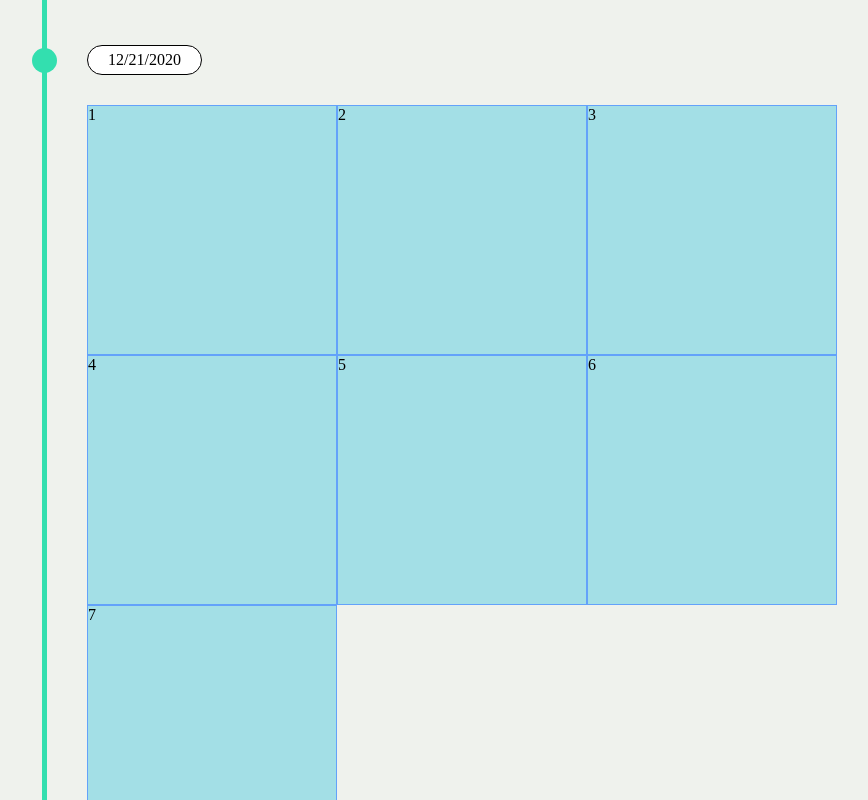
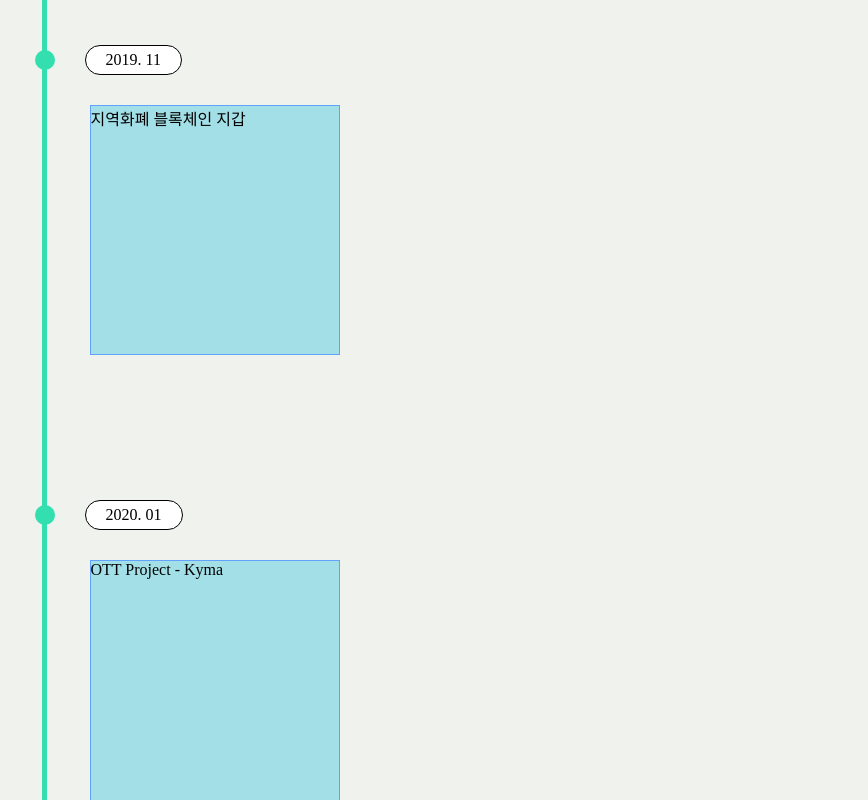
Before and after one commit to rlekqls12/Portfolio, a React (Create React App) app: page / in a window 1280 px wide. Shown: the top 800 px of the page, without its empty margins (150-1018 px from the left). Built offline with nearby package versions, Linux system fonts and the light colour scheme.

Commit message:
날짜 및 타이틀 데이터 추가

```diff
--- a/src/pages/main/index.tsx
+++ b/src/pages/main/index.tsx
@@ -1,24 +1,66 @@
-import React from 'react';
+import React, { useState } from 'react';
 import Circle from 'src/components/Circle';
 import FlexBox from 'src/components/Flex/FlexBox';
 import FlexItem from 'src/components/Flex/FlexItem';
-import { MainPageWrap, TimeLine, TimeSpot, TimeTitle } from './indexStyle';
+import {
+  MainPageWrap,
+  TimeLine,
+  TimeSpot,
+  Spot,
+  TimeTitle
+} from './indexStyle';
 import Tiles from './parts/tiles';
 
-const testArr = [
-  <span>1</span>,
-  <span>2</span>,
-  <span>3</span>,
-  <span>4</span>,
-  <span>5</span>,
-  <span>6</span>,
-  <span>7</span>
-];
+const testArr: {
+  [key in string]: Array<JSX.Element>;
+} = {
+  '2019. 11': [
+    <div>
+      <span>지역화폐 블록체인 지갑</span>
+    </div>
+  ],
+  '2020. 01': [
+    <div>
+      <span>OTT Project - Kyma</span>
+    </div>
+  ],
+  '2020. 06': [
+    <div>
+      <span>Web Storage Project</span>
+    </div>
+  ],
+  '2020. 09': [
+    <div>
+      <span>근태관리시스템 - Jatco</span>
+    </div>,
+    <div>
+      <span>쇼핑몰 - BHL</span>
+    </div>
+  ],
+  '2020. 10': [
+    <div>
+      <span>물류관리시스템 - FBW</span>
+    </div>,
+    <div>
+      <span>셀러지원쇼핑몰 - Sellway</span>
+    </div>
+  ],
+  '2021. 01': [
+    <div>
+      <span>물류관리시스템 - FBW Remake</span>
+    </div>
+  ]
+};
 
 function MainPage() {
+  const [dateList] = useState<Array<string>>(Object.keys(testArr).sort());
+  console.log(testArr, dateList);
   return (
     <MainPageWrap>
       <TimeLine></TimeLine>
+      <FlexBox direction={'column'}>
+        {dateList.map((date, index) => (
+          <FlexItem key={index}>
             <TimeSpot>
               <FlexBox
                 alignItems={'center'}
@@ -27,20 +69,24 @@ function MainPage() {
                 }}
               >
                 <FlexItem>
-            <Circle size={25} background={'#33dfaf'} />
+                  <Spot />
                 </FlexItem>
                 <FlexItem>
-            <TimeTitle>{new Date().toLocaleDateString()}</TimeTitle>
+                  <TimeTitle>{date}</TimeTitle>
                 </FlexItem>
               </FlexBox>
               <Tiles
-          data={testArr}
+                data={testArr[date]}
                 blockSize={250}
                 style={{
-            marginLeft: '55px'
+                  marginLeft: '55px',
+                  marginBottom: '100px'
                 }}
               ></Tiles>
             </TimeSpot>
+          </FlexItem>
+        ))}
+      </FlexBox>
     </MainPageWrap>
   );
 }
--- a/src/pages/main/indexStyle.ts
+++ b/src/pages/main/indexStyle.ts
@@ -4,22 +4,27 @@ import BaseColor from 'src/helpers/colors';
 export const MainPageWrap = styled.div`
   display: flex;
   flex-direction: row;
-  height: '100vh';
-  overflow: hidden;
-  background: ${BaseColor.background};
+  overflow-x: hidden;
+  background-color: ${BaseColor.background};
 `;
 
 export const TimeLine = styled.div`
   width: 5px;
-  height: 100vh;
   margin-left: 15vw;
-  background: #33dfaf;
+  background-color: #33dfaf;
 `;
 
 export const TimeSpot = styled.div`
   position: relative;
-  left: -15px;
+  left: -12.5px;
   margin-top: 45px;
+`;
+
+export const Spot = styled.div`
+  width: 20px;
+  height: 20px;
+  border-radius: 100%;
+  background-color: #33dfaf;
 `;
 
 export const TimeTitle = styled.div`
@@ -27,5 +32,5 @@ export const TimeTitle = styled.div`
   margin-left: 30px;
   border: 1px solid black;
   border-radius: 25px;
-  background: white;
+  background-color: white;
 `;
```
Also changed, not shown: 1 other file (tests, documents, lock files or other folders). Lines whose indentation alone changed are shown as unchanged.
